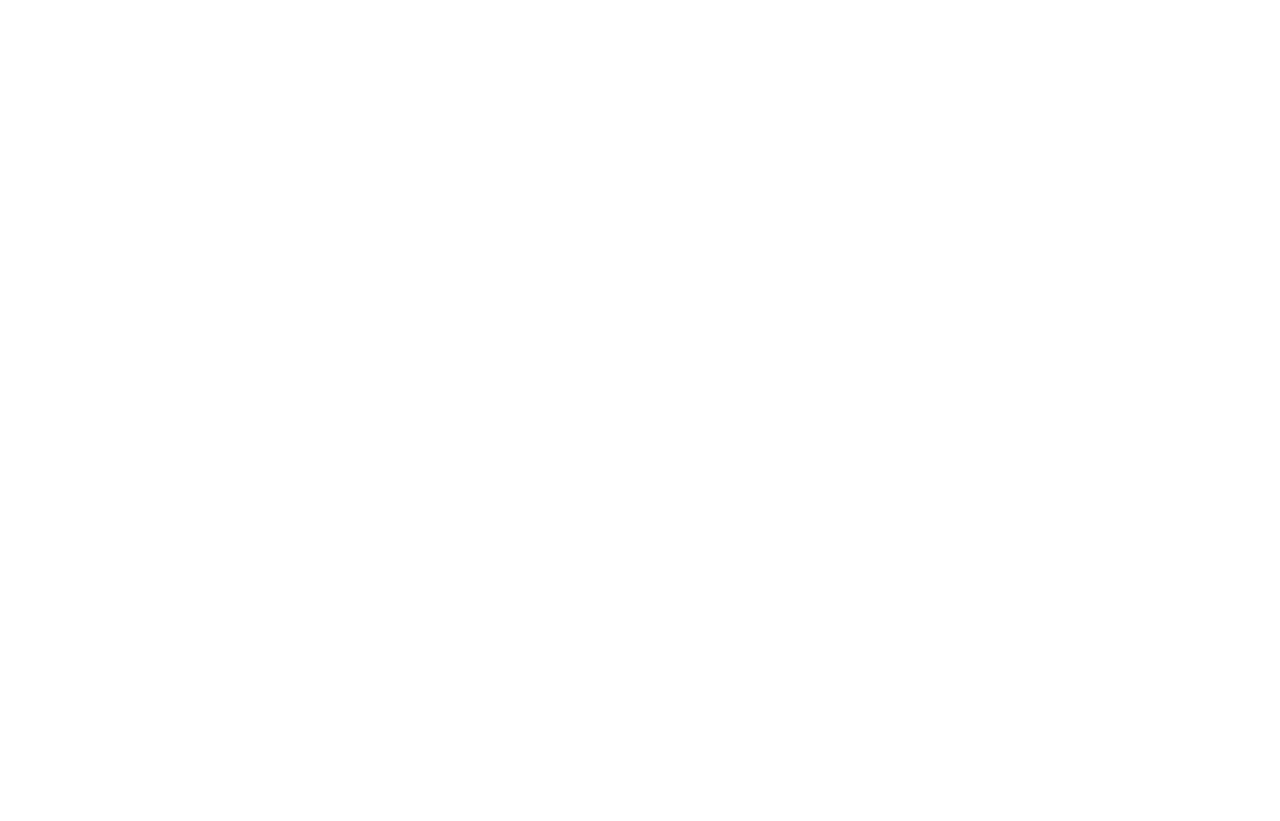
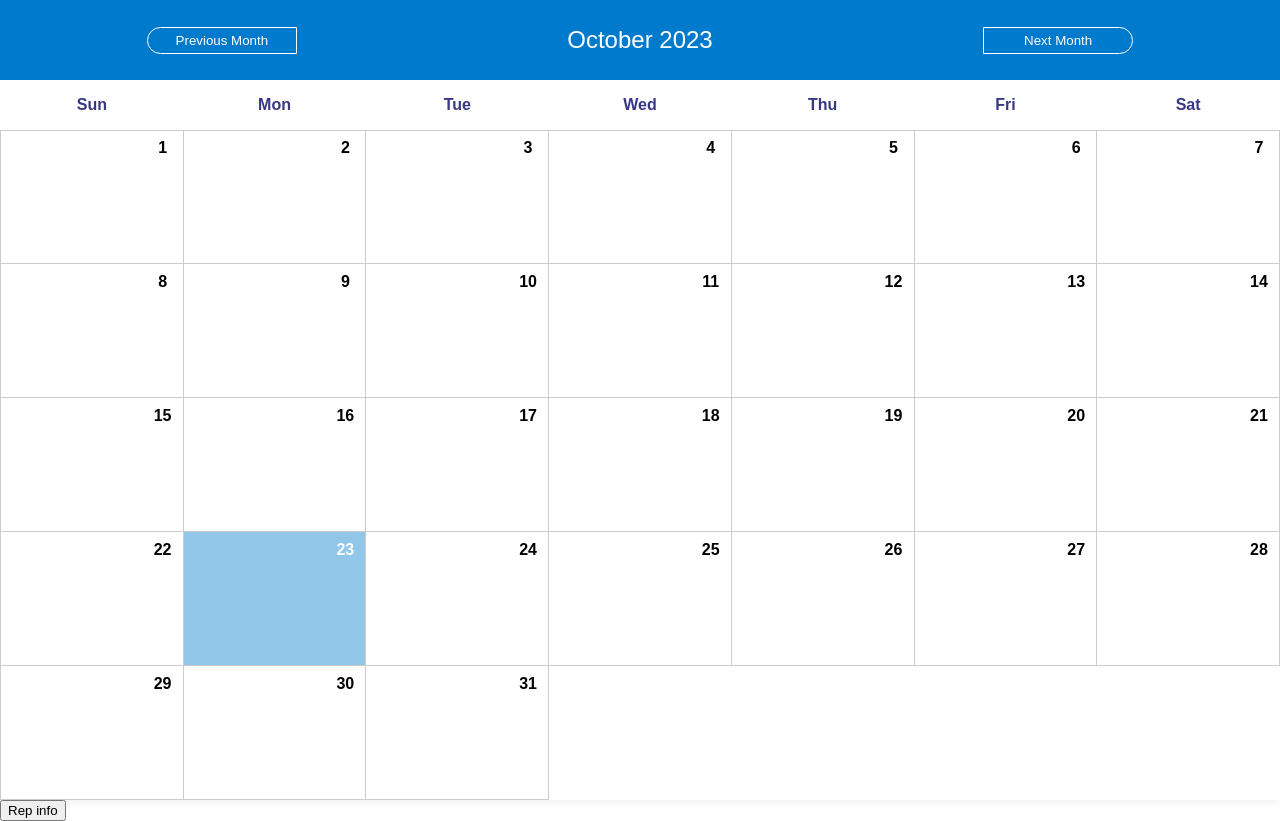
Before and after one commit to ltrzic12/b2match-task, a React (Create React App) app: page /1 in a window 1280 px wide. Before the commit this address had no page. Before the commit the page ends 800 px from the top, so only its background shows below. Built offline with nearby package versions, Linux system fonts and the light colour scheme; no server answers.

Commit message:
Created README.md file

```diff
--- a/src/App.jsx
+++ b/src/App.jsx
@@ -1,13 +1,18 @@
 import React from "react";
-import { Routes, Route } from "react-router-dom";
+import { Routes, Route, Navigate } from "react-router-dom";
 
 import CalendarPage from "./pages/CalendarPage";
 
 const App = () => {
+  const today = new Date();
+  const year = today.getFullYear();
+  const month = (today.getMonth() + 1).toString().padStart(2, "0");
+
   return (
     <div className='app'>
       <Routes>
-        <Route path='/' element={<CalendarPage />} />
+        <Route path='/' element={<Navigate to={`/${year}-${month}`} />} />
+        <Route path='/:date' element={<CalendarPage />} />
       </Routes>
     </div>
   );
--- a/src/components/Calendar/Calendar.jsx
+++ b/src/components/Calendar/Calendar.jsx
@@ -1,4 +1,4 @@
-import React, { useEffect } from "react";
+import React, { useEffect, useState } from "react";
 import "./calendar.css";
 import { observer } from "mobx-react";
 import Navigation from "../Navigation/Navigation";
@@ -8,6 +8,12 @@
 import dateStore from "../../stores/dateStore";
 
 const Calendar = () => {
+  const [repInfo, setRepInfo] = useState(false);
+
+  const handleClick = () => {
+    setRepInfo(!repInfo);
+  };
+
   const handleDayClick = (day) => {
     const dayCommits = commitStore.commits[day.toFormat("yyyy-LL-dd")];
     if (dayCommits && dayCommits.length > 0) {
@@ -51,23 +57,18 @@
     calendarRows.push(currentRow);
   }
 
-  const prevMonth = () => {
-    dateStore.prevMonth();
-  };
-
-  const nextMonth = () => {
-    dateStore.nextMonth();
-  };
-
   return (
     <div className='calendar-container'>
-      <Navigation prev={prevMonth} next={nextMonth}></Navigation>
+      <Navigation></Navigation>
       <CalendarTable
         rows={calendarRows}
         dayClick={handleDayClick}></CalendarTable>
       {commitStore.selectedCommitData && (
         <CommitData close={closeCommitData}></CommitData>
       )}
+      <span className='rep-button'>
+        <button onClick={handleClick}>Rep info</button>
+      </span>
     </div>
   );
 };
--- a/src/components/Calendar/calendar.css
+++ b/src/components/Calendar/calendar.css
@@ -192,10 +192,13 @@
   align-items: center;
   right: 5%;
   top: 5%;
-  border: 1px solid grey;
   width: 20px;
   height: 20px;
   padding: 1px;
+}
+
+.day-num span {
+  font-weight: 700;
 }
 
 .commit-message {
@@ -222,43 +225,3 @@
   justify-content: center;
   align-items: center;
 }
-
-.rep-info {
-  position: absolute;
-  top: 3.8%;
-  left: 2%;
-}
-.rep-window {
-  position: fixed;
-  display: flex;
-  top: 30%;
-  left: 7%;
-  transform: translate(-50%, -50%);
-  background-color: rgba(255, 255, 255);
-  padding: 20px;
-  justify-content: center;
-  max-width: 80%;
-  font-size: x-large;
-  box-shadow: 0 2px 4px rgba(0, 0, 0, 0.2);
-  border-radius: 8px;
-  z-index: 999;
-}
-
-.rep-info.active {
-  background-color: rgba(0, 0, 0, 0.6);
-  z-index: 999;
-}
-
-.rep-details-item {
-  display: flex;
-}
-
-.rep-info button {
-  background-color: transparent;
-  border: 1px solid white;
-  border-radius: 5px;
-  color: white;
-
-  text-align: center;
-  cursor: pointer;
-}
--- a/src/components/CalendarTable/CalendarTable.jsx
+++ b/src/components/CalendarTable/CalendarTable.jsx
@@ -5,6 +5,17 @@
 import { useEffect } from "react";
 
 const CalendarTable = ({ rows, dayClick }) => {
+  const { date } = useParams();
+  const [year, month] = date.split("-");
+
+  useEffect(() => {
+    if (year && month) {
+      const currentDate = dateStore.today
+        .set({ year: parseInt(year), month: parseInt(month) })
+        .startOf("month");
+      dateStore.setCurrentDate(currentDate);
+    }
+  }, [year, month]);
   return (
     <table className='calendar-table'>
       <thead>
--- a/src/components/Loader/Loader.jsx
+++ b/src/components/Loader/Loader.jsx
@@ -2,7 +2,11 @@
 import "./loader.css";
 
 const Loader = () => {
-  return <span className='loader'></span>;
+  return (
+    <span className='loader-container'>
+      <span className='loader'></span>
+    </span>
+  );
 };
 
 export default observer(Loader);
--- a/src/components/Navigation/Navigation.jsx
+++ b/src/components/Navigation/Navigation.jsx
@@ -1,22 +1,27 @@
 import React from "react";
+import dateStore from "../../stores/dateStore";
 import { useNavigate } from "react-router-dom";
-import dateStore from "../../stores/dateStore";
 
-const Navigation = ({ prev, next }) => {
+const Navigation = () => {
+  const navigate = useNavigate();
+
   return (
     <div className='calendar-header'>
       <button
         onClick={() => {
-          prev();
+          const newDate = dateStore.currentDate.minus({ months: 1 });
+          navigate(`/${newDate.toFormat("yyyy-MM")}`);
         }}>
         Previous Month
       </button>
       <span className='calendar-month'>
         {dateStore.currentDate.toFormat("MMMM yyyy")}
       </span>
+
       <button
         onClick={() => {
-          next();
+          const newDate = dateStore.currentDate.plus({ months: 1 });
+          navigate(`/${newDate.toFormat("yyyy-MM")}`);
         }}>
         Next Month
       </button>
--- a/src/stores/commitStore.js
+++ b/src/stores/commitStore.js
@@ -6,9 +6,9 @@
 class CommitStore {
   commits = {};
   selectedCommitData = null;
-  owner = "NVIDIA";
-  repo = "TensorRT-LLM";
-  branch = "main";
+  owner = "ltrzic12";
+  repo = "vehicle-grid";
+  branch = "development";
   constructor() {
     makeObservable(this, {
       commits: observable,
@@ -63,6 +63,10 @@
     }
   };
 
+  setLoading(a) {
+    this.loading = a;
+  }
+
   setCommits(commits) {
     this.commits = commits;
   }
```
Also changed, not shown: src/components/Loader/loader.css (+12 -9 lines), 1 other file (tests, documents, lock files or other folders).
